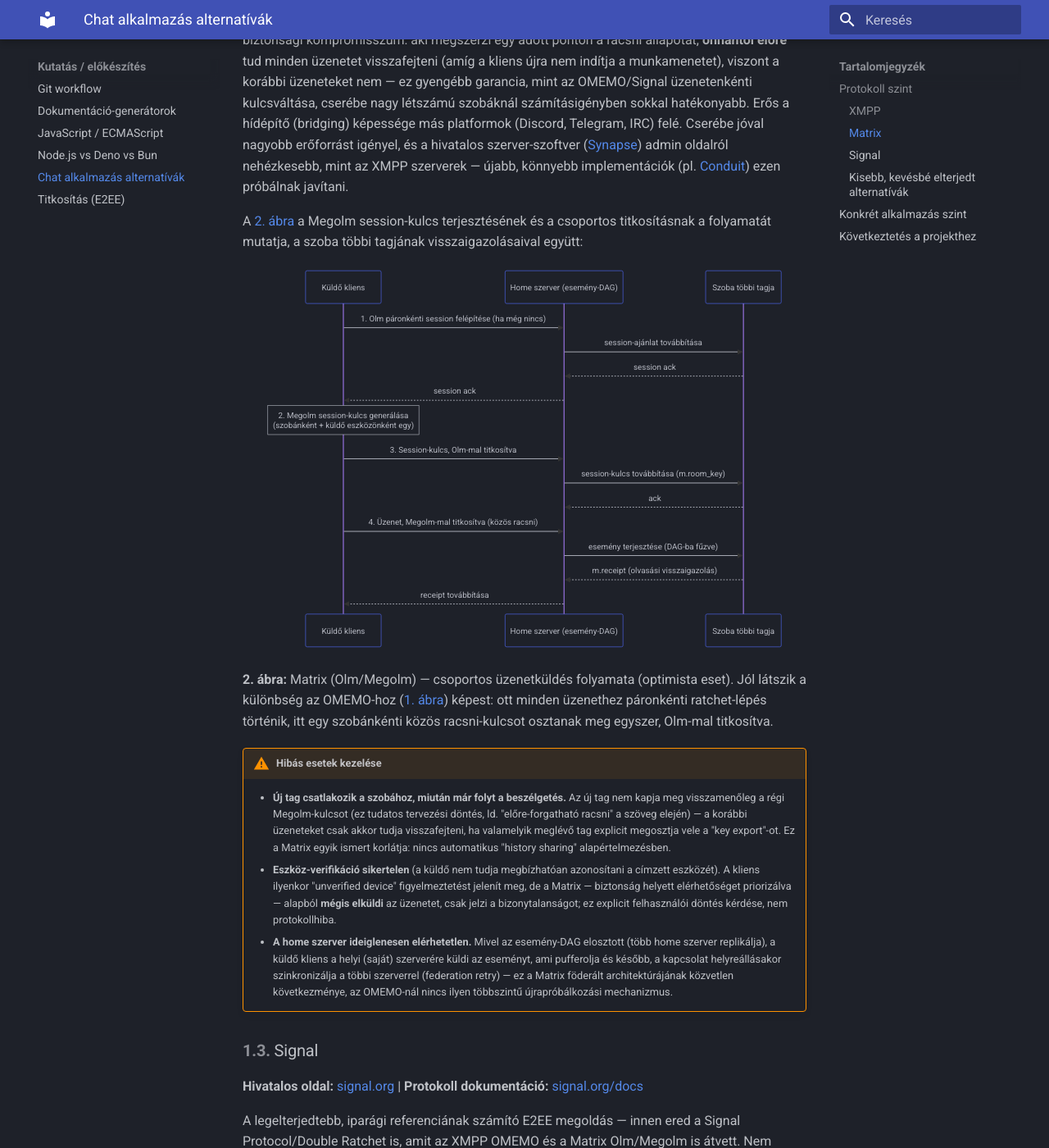
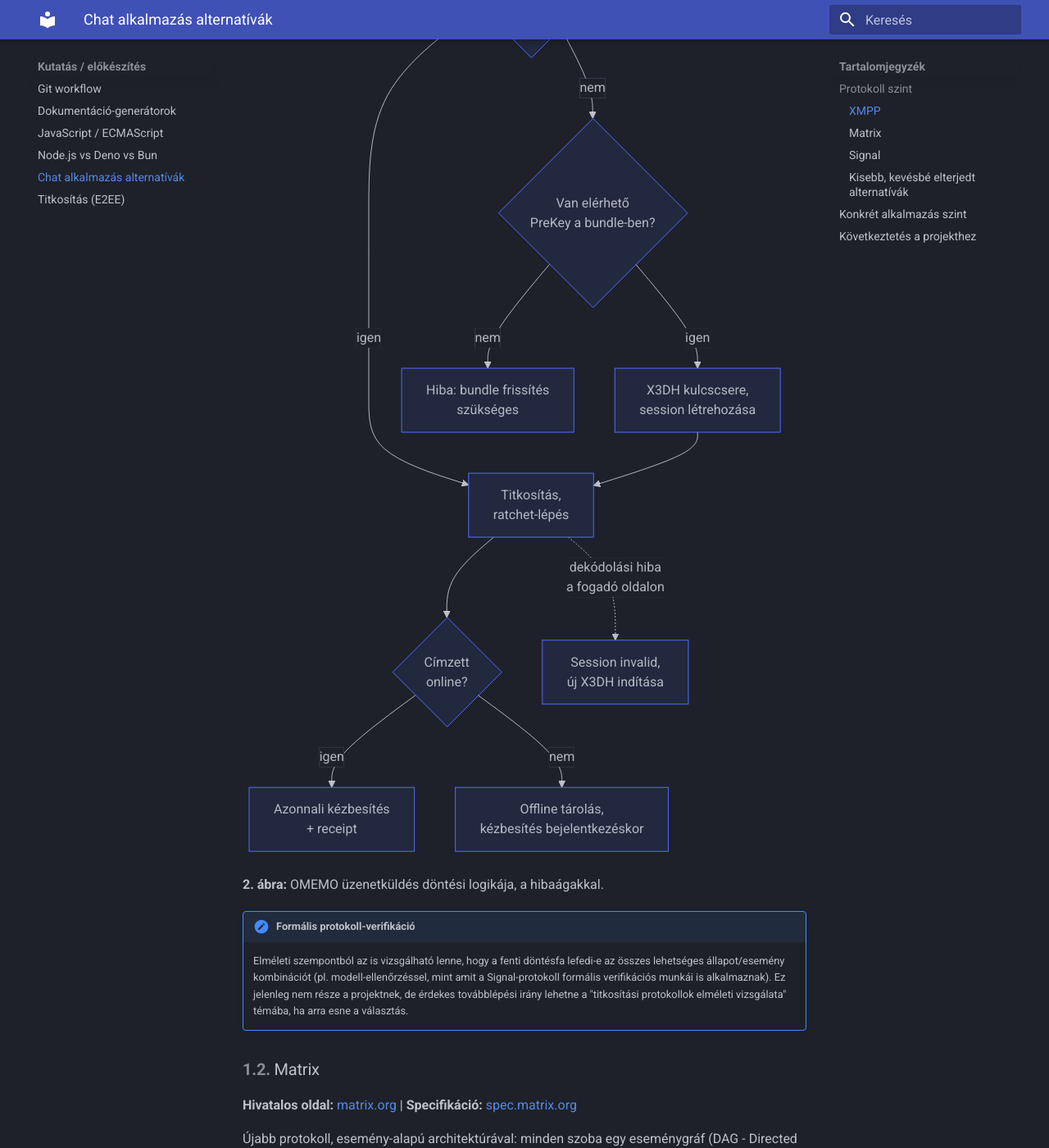
Before and after one commit to NDominikViktor/szak_gyak, an MkDocs documentation site: the page built from docs/research/chat-alternatives.md, in a window 1280 px wide and 1400 px high, scrolled down 2315 px. Shown: the whole window at 82% size. Built offline with MkDocs 1.6.1 and Material for MkDocs 9.7.7, drawn with Linux system fonts in a browser that asks for light colours; some of the changed text lies outside the part shown.

Commit message:
fix: add explicit Mermaid contrast colors, error-path flowchart
Sequence diagram arrows were low-contrast on the dark theme (default
mermaid colors assume a light background). Set explicit themeVariables
for visibility. Also added a decision-flowchart view of the OMEMO
error paths as a complementary (non-sequence) representation.

````diff
--- a/docs/research/chat-alternatives.md
+++ b/docs/research/chat-alternatives.md
@@ -52,7 +52,23 @@
 egyirányú: a szerver és a felek is nyugtázzák az egyes lépéseket:
 
 ```mermaid
-%%{init: {"theme": "default"}}%%
+%%{init: {"theme": "base", "themeVariables": {
+  "signalColor": "#e6e6e6",
+  "signalTextColor": "#e6e6e6",
+  "actorLineColor": "#e6e6e6",
+  "actorBorder": "#7ea6d8",
+  "actorBkg": "#1f2937",
+  "actorTextColor": "#f0f3f7",
+  "labelBoxBorderColor": "#7ea6d8",
+  "labelBoxBkgColor": "#1f2937",
+  "labelTextColor": "#f0f3f7",
+  "loopTextColor": "#f0f3f7",
+  "noteBkgColor": "#3d5573",
+  "noteTextColor": "#f0f3f7",
+  "noteBorderColor": "#7ea6d8",
+  "activationBorderColor": "#e0994f",
+  "activationBkgColor": "#3d5573"
+}}}%%
 sequenceDiagram
     participant K as Küldő kliens
     participant Sz as XMPP szerver (PubSub/PEP)
@@ -97,6 +111,43 @@
       titkosít). Ilyenkor a dekódolás hibával tér vissza; a gyakorlatban
       ez egy explicit "session invalid" jelzést vált ki, ami egy új X3DH
       kulcscserét indít el (2-4. lépés megismétlése).
+
+A [2. ábra](#2-abra) ugyanezt a három hibaesetet folyamatábraként,
+döntési pontokként mutatja — jól látszik, hogy mindhárom eset ugyanoda
+(egy explicit hibaágba) fut ki, csak más-más helyreállítási lépéssel:
+
+```mermaid
+%%{init: {"theme": "base", "themeVariables": {
+  "lineColor": "#e6e6e6",
+  "textColor": "#f0f3f7",
+  "mainBkg": "#1f2937",
+  "nodeBorder": "#7ea6d8",
+  "clusterBkg": "#1f2937"
+}}}%%
+flowchart TD
+    A[Üzenet küldése] --> B{Van aktív<br/>Double Ratchet<br/>session?}
+    B -->|igen| C[Titkosítás,<br/>ratchet-lépés]
+    B -->|nem| D{Van elérhető<br/>PreKey a bundle-ben?}
+    D -->|igen| E[X3DH kulcscsere,<br/>session létrehozása]
+    D -->|nem| F[Hiba: bundle frissítés<br/>szükséges]
+    E --> C
+    C --> G{Címzett<br/>online?}
+    G -->|igen| H[Azonnali kézbesítés<br/>+ receipt]
+    G -->|nem| I[Offline tárolás,<br/>kézbesítés bejelentkezéskor]
+    C -.->|dekódolási hiba<br/>a fogadó oldalon| J[Session invalid,<br/>új X3DH indítása]
+```
+
+**<a id="2-abra"></a>2. ábra:** OMEMO üzenetküldés döntési logikája, a
+hibaágakkal.
+
+!!! note "Formális protokoll-verifikáció"
+    Elméleti szempontból az is vizsgálható lenne, hogy a fenti
+    döntésfa lefedi-e az összes lehetséges állapot/esemény
+    kombinációt (pl. modell-ellenőrzéssel, mint amit a Signal-protokoll
+    formális verifikációs munkái is alkalmaznak). Ez jelenleg nem
+    része a projektnek, de érdekes továbblépési irány lehetne a
+    "titkosítási protokollok elméleti vizsgálata" témába, ha arra
+    esne a választás.
 
 ### Matrix
 
@@ -127,12 +178,28 @@
 nehézkesebb, mint az XMPP szerverek — újabb, könnyebb implementációk
 (pl. [Conduit](https://conduit.rs/)) ezen próbálnak javítani.
 
-A [2. ábra](#2-abra) a Megolm session-kulcs terjesztésének és a
+A [3. ábra](#3-abra) a Megolm session-kulcs terjesztésének és a
 csoportos titkosításnak a folyamatát mutatja, a szoba többi tagjának
 visszaigazolásaival együtt:
 
 ```mermaid
-%%{init: {"theme": "default"}}%%
+%%{init: {"theme": "base", "themeVariables": {
+  "signalColor": "#e6e6e6",
+  "signalTextColor": "#e6e6e6",
+  "actorLineColor": "#e6e6e6",
+  "actorBorder": "#7ea6d8",
+  "actorBkg": "#1f2937",
+  "actorTextColor": "#f0f3f7",
+  "labelBoxBorderColor": "#7ea6d8",
+  "labelBoxBkgColor": "#1f2937",
+  "labelTextColor": "#f0f3f7",
+  "loopTextColor": "#f0f3f7",
+  "noteBkgColor": "#3d5573",
+  "noteTextColor": "#f0f3f7",
+  "noteBorderColor": "#7ea6d8",
+  "activationBorderColor": "#e0994f",
+  "activationBkgColor": "#3d5573"
+}}}%%
 sequenceDiagram
     participant K as Küldő kliens
     participant Sz as Home szerver (esemény-DAG)
@@ -152,11 +219,12 @@
     Sz-->>K: receipt továbbítása
 ```
 
-**<a id="2-abra"></a>2. ábra:** Matrix (Olm/Megolm) — csoportos
-üzenetküldés folyamata (optimista eset). Jól látszik a különbség az
-OMEMO-hoz ([1. ábra](#1-abra)) képest: ott minden üzenethez páronkénti
-ratchet-lépés történik, itt egy szobánkénti közös racsni-kulcsot
-osztanak meg egyszer, Olm-mal titkosítva.
+**<a id="3-abra"></a>3. ábra:** Matrix (Olm/Megolm) — csoportos
+üzenetküldés folyamata (optimista eset).
+
+Jól látszik a különbség az OMEMO-hoz ([1. ábra](#1-abra)) képest: ott
+minden üzenethez páronkénti ratchet-lépés történik, itt egy szobánkénti
+közös racsni-kulcsot osztanak meg egyszer, Olm-mal titkosítva.
 
 !!! warning "Hibás esetek kezelése"
     - **Új tag csatlakozik a szobához, miután már folyt a beszélgetés.**
````
Also changed, not shown: other parts of docs/research/chat-alternatives.md (+2 -4 lines).
